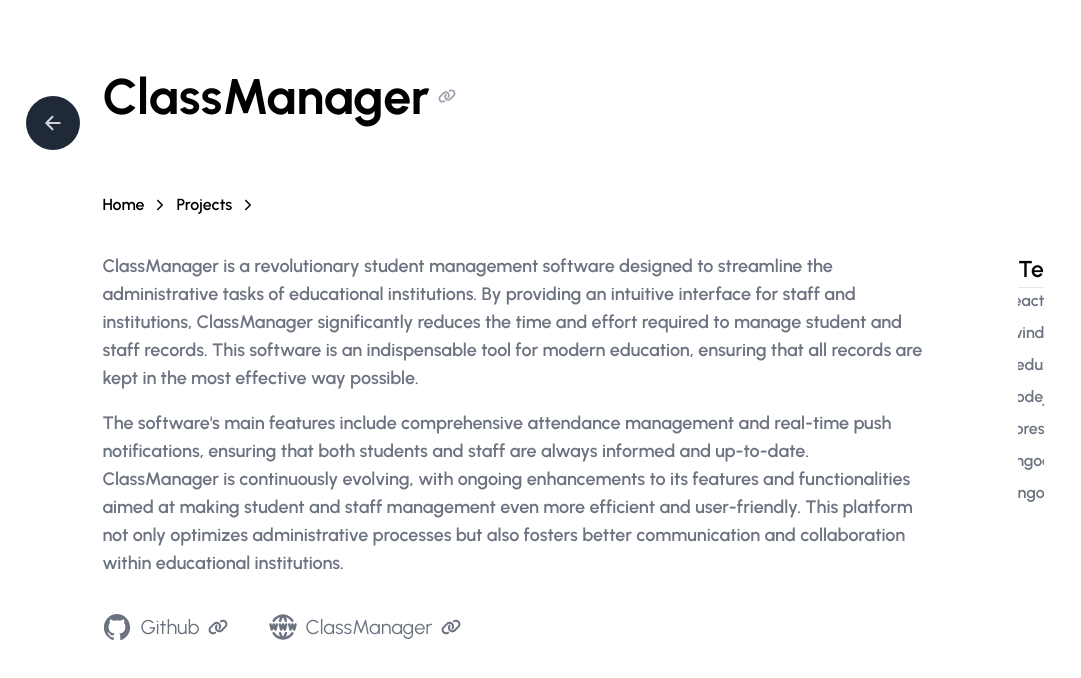
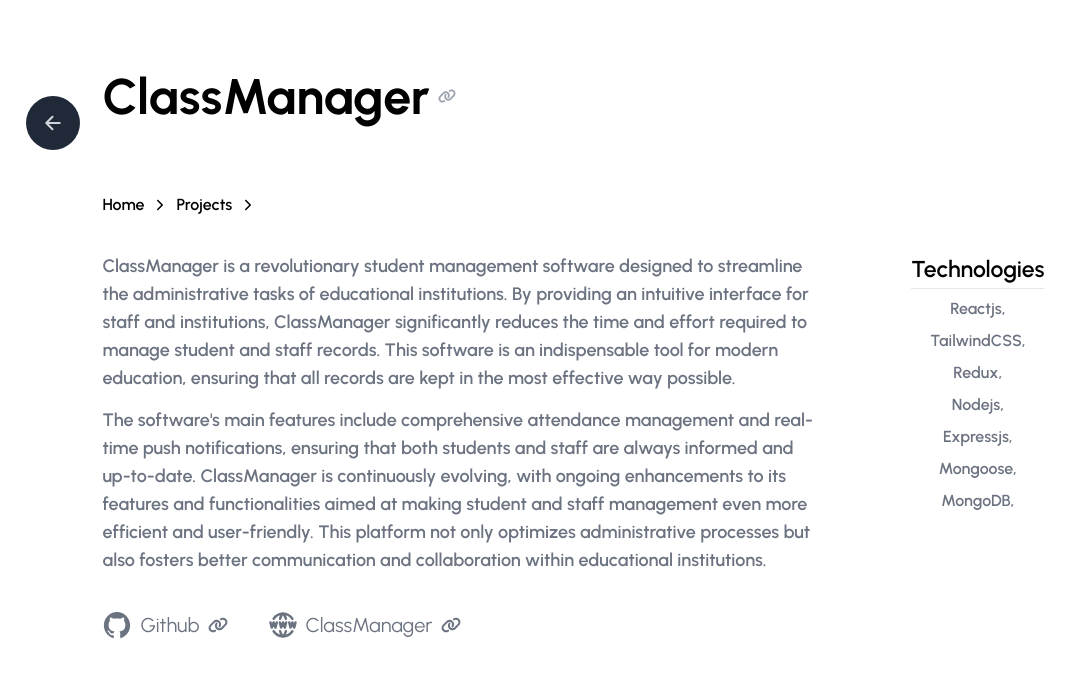
Before and after one commit to BALASANTHOSH01/Personal-Portfolio, a Next.js app: page /Projects/ClassManager in a window 1280 px wide. Shown: the top 678 px of the page, without its empty margins (0-1081 px from the left). Built offline with nearby package versions, Linux system fonts and the light colour scheme.

Commit message:
about section updation

```diff
--- a/app/Projects/[name]/page.jsx
+++ b/app/Projects/[name]/page.jsx
@@ -65,11 +65,11 @@ const ProjectProfile = () => {
         </div>
 
         {/** Technology */}
-        <div className=" md:mt-[6%] overflow-hidden">
+        <div className=" md:mt-[6%] ">
           <p className=" text-[23px] dark:text-white text-black">Technologies</p>
           <hr className=" my-[1%] md:w-[40%]" />
 
-          <div className=" flex flex-col md:flex-wrap items-center gap-2 my-[3%] mt-[6%] md:w-[90%]">
+          <div className=" flex flex-col md:flex-wrap items-center gap-2 my-[3%] mt-[6%]">
             {project.technology.map((technology) => (
               <p key={technology}>{technology},</p>
             ))}
```
